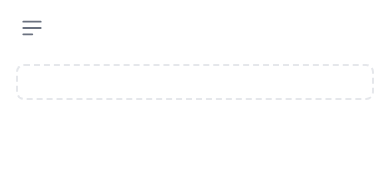
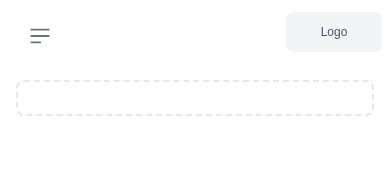
Before and after one commit to FahadDhruba/exampiler, a Next.js app: page / in a window 390 px wide. Shown: the top 182 px of the page. Built offline with nearby package versions, Linux system fonts and the light colour scheme.

Commit message:
ui update

```diff
--- /dev/null
+++ b/app/components/Navbar.js
@@ -0,0 +1,29 @@
+import Sidebar from "./Sidebar";
+
+export default function Navbar() {
+    return (
+        <>
+        <nav className="flex flex-wrap items-center justify-between p-2 sm:hidden">
+            <button data-drawer-target="sidebar-multi-level-sidebar" data-drawer-toggle="sidebar-multi-level-sidebar" aria-controls="sidebar-multi-level-sidebar" type="button" className="inline-flex items-center p-2 mt-2 ms-3 text-sm text-gray-500 rounded-lg sm:hidden hover:bg-gray-100 focus:outline-none focus:ring-2 focus:ring-gray-200 dark:text-gray-400 dark:hover:bg-gray-700 dark:focus:ring-gray-600">
+               <span className="sr-only">Open sidebar</span>
+               <svg className="w-6 h-6" aria-hidden="true" fill="currentColor" viewBox="0 0 20 20" xmlns="http://www.w3.org/2000/svg">
+                  <path clipRule="evenodd" fillRule="evenodd" d="M2 4.75A.75.75 0 012.75 4h14.5a.75.75 0 010 1.5H2.75A.75.75 0 012 4.75zm0 10.5a.75.75 0 01.75-.75h7.5a.75.75 0 010 1.5h-7.5a.75.75 0 01-.75-.75zM2 10a.75.75 0 01.75-.75h14.5a.75.75 0 010 1.5H2.75A.75.75 0 012 10z"></path>
+               </svg>
+            </button>
+
+            <div>
+               <span className="grid h-10 w-24 place-content-center rounded-lg bg-gray-100 text-xs text-gray-600">
+                  Logo
+               </span>
+            </div>
+         </nav>
+
+         <aside id="sidebar-multi-level-sidebar" className="fixed top-0 left-0 z-40 w-64 h-screen transition-transform -translate-x-full sm:translate-x-0" aria-label="Sidebar">
+            <div className="h-full px-2 py-2 overflow-y-auto bg-gray-50 dark:bg-gray-800">
+               <Sidebar />
+            </div>
+         </aside>
+
+         </>
+    );
+  }
--- a/app/components/Sidebar.js
+++ b/app/components/Sidebar.js
@@ -2,7 +2,7 @@ export default function Sidebar() {
     return (
         <div className="flex flex-col justify-between border-e bg-white">
         <div className="px-4 py-6">
-          <span className="grid h-10 w-32 place-content-center rounded-lg bg-gray-100 text-xs text-gray-600">
+          <span className="grid h-10 w-24 place-content-center rounded-lg bg-gray-100 text-xs text-gray-600">
             Logo
           </span>
 
--- a/app/page.js
+++ b/app/page.js
@@ -1,28 +1,17 @@
-import Sidebar from "./components/Sidebar";
+import Navbar from "./components/Navbar";
 
 export default function Home() {
-  return (
-    <div>
+   return (
+      <>
 
-<button data-drawer-target="sidebar-multi-level-sidebar" data-drawer-toggle="sidebar-multi-level-sidebar" aria-controls="sidebar-multi-level-sidebar" type="button" className="inline-flex items-center p-2 mt-2 ms-3 text-sm text-gray-500 rounded-lg sm:hidden hover:bg-gray-100 focus:outline-none focus:ring-2 focus:ring-gray-200 dark:text-gray-400 dark:hover:bg-gray-700 dark:focus:ring-gray-600">
-   <span className="sr-only">Open sidebar</span>
-   <svg className="w-6 h-6" aria-hidden="true" fill="currentColor" viewBox="0 0 20 20" xmlns="http://www.w3.org/2000/svg">
-   <path clipRule="evenodd" fillRule="evenodd" d="M2 4.75A.75.75 0 012.75 4h14.5a.75.75 0 010 1.5H2.75A.75.75 0 012 4.75zm0 10.5a.75.75 0 01.75-.75h7.5a.75.75 0 010 1.5h-7.5a.75.75 0 01-.75-.75zM2 10a.75.75 0 01.75-.75h14.5a.75.75 0 010 1.5H2.75A.75.75 0 012 10z"></path>
-   </svg>
-</button>
+         <Navbar/>
 
-<aside className="fixed top-0 left-0 z-40 w-64 h-screen transition-transform -translate-x-full sm:translate-x-0" aria-label="Sidebar">
-   <div className="h-full px-2 py-2 overflow-y-auto bg-gray-50 dark:bg-gray-800">
-      <Sidebar/>
-   </div>
-</aside>
+         <main className="p-4 sm:ml-64">
+            <div className="p-4 border-2 border-gray-200 border-dashed rounded-lg dark:border-gray-700">
 
-<div className="p-4 sm:ml-64">
-   <div className="p-4 border-2 border-gray-200 border-dashed rounded-lg dark:border-gray-700">
+            </div>
+         </main>
 
-   </div>
-</div>
-
-    </div>
-  );
+      </>
+   );
 }
```
